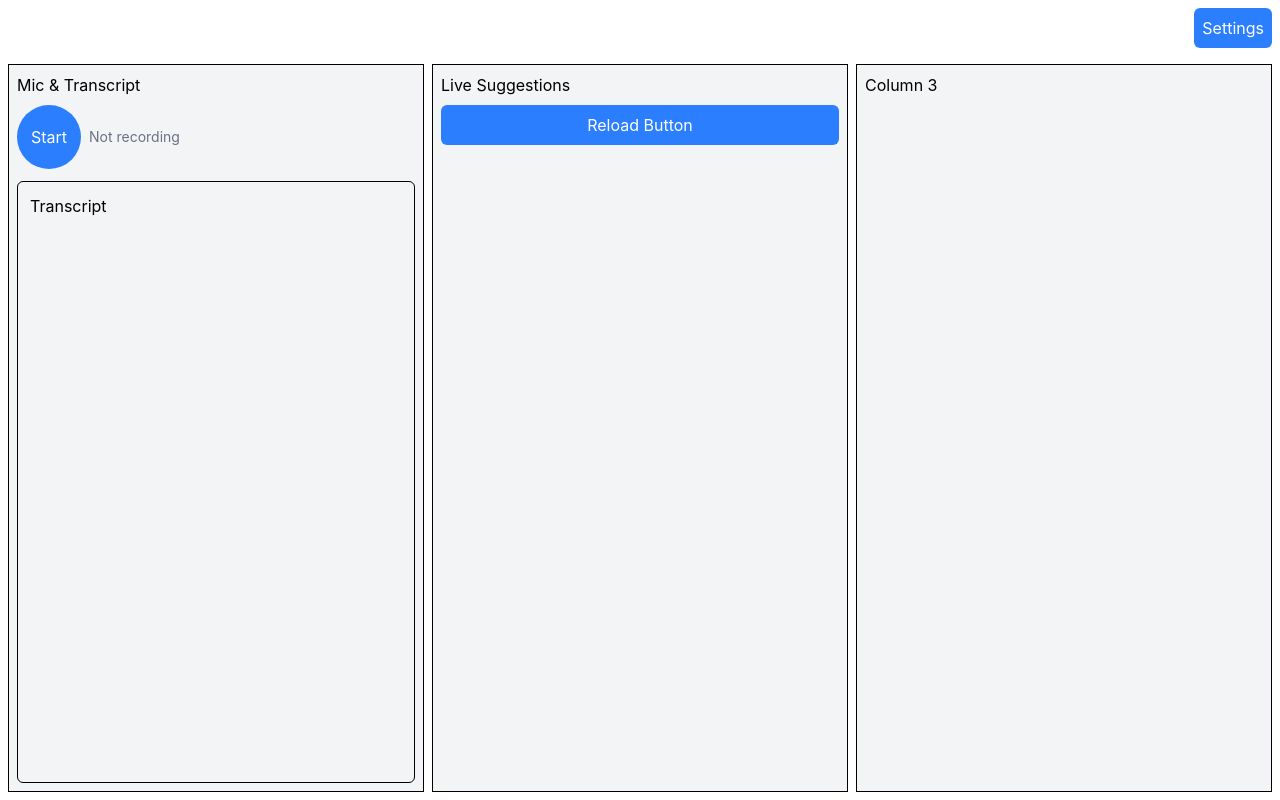
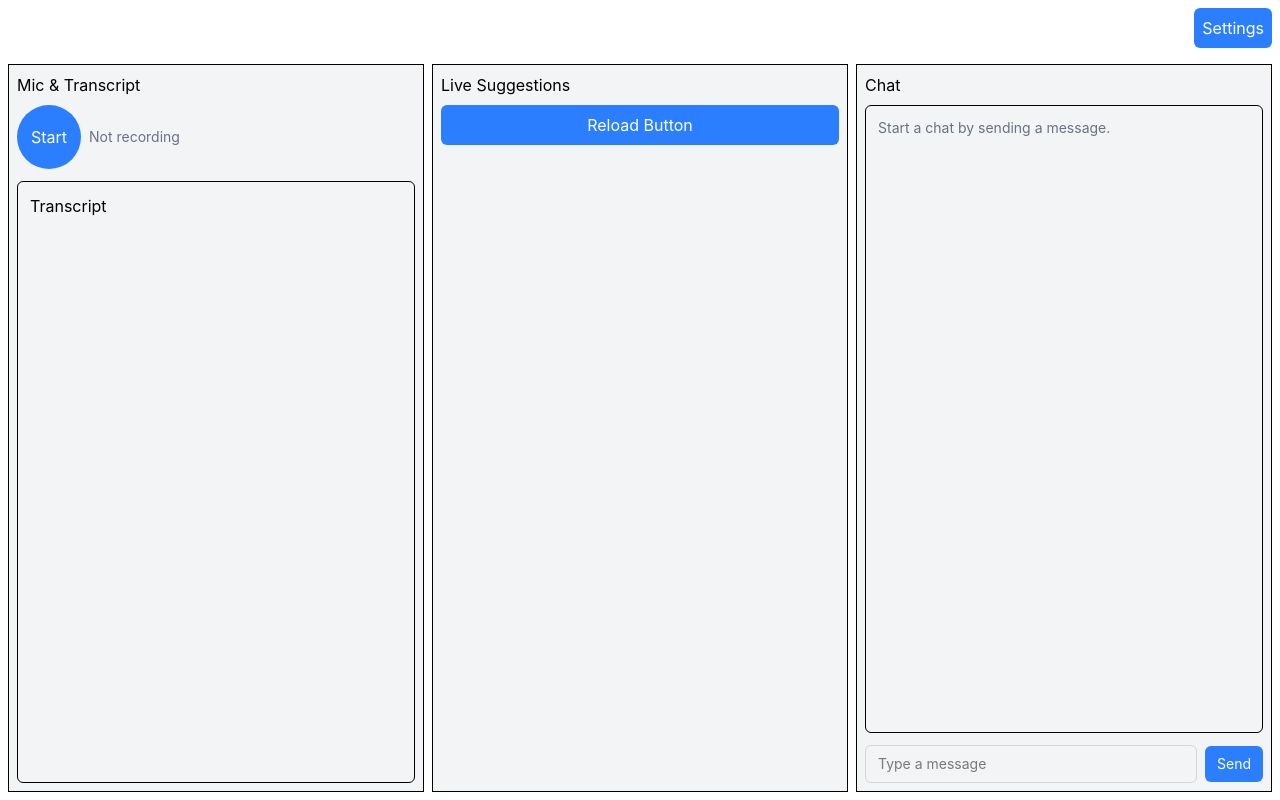
Before and after one commit to cuzethan/twinmind-takehome, a React (Vite) app in the folder app/: page / in a window 1280 px wide. Built offline with nearby package versions, Linux system fonts and the light colour scheme.

Commit message:
created chat panel with chatgpt model

```diff
--- a/app/src/App.tsx
+++ b/app/src/App.tsx
@@ -3,7 +3,8 @@ import Column from './assets/Column';
 import SettingsModal from './assets/SettingsModal';
 import MicTranscriptPanel from './assets/MicTranscriptPanel';
 import LiveSuggestionsPanel from './assets/LiveSuggestionsPanel';
-import type { SuggestionBatch } from './types';
+import ChatPanel from './assets/ChatPanel';
+import type { ChatMessage, SuggestionBatch } from './types';
 
 import './index.css'
 
@@ -18,6 +19,8 @@ export default function App() {
   >([]);
 
   const [suggestionBatches, setSuggestionBatches] = useState<SuggestionBatch[]>([]);
+  const [chatMessages, setChatMessages] = useState<ChatMessage[]>([]);
+  const [isChatLoading, setIsChatLoading] = useState(false);
 
   const openSettings = () => {
     setIsSettingsOpen(true);
@@ -51,7 +54,15 @@ export default function App() {
           setSuggestionBatches={setSuggestionBatches}
           />
         </Column>
-        <Column title="Column 3" />
+        <Column title="Chat">
+          <ChatPanel
+            groqApiKey={groqkey}
+            chatMessages={chatMessages}
+            setChatMessages={setChatMessages}
+            isChatLoading={isChatLoading}
+            setIsChatLoading={setIsChatLoading}
+          />
+        </Column>
       </main>
 
       <SettingsModal
--- /dev/null
+++ b/app/src/assets/ChatPanel.tsx
@@ -0,0 +1,147 @@
+import { useEffect, useRef, useState } from 'react';
+import type { ChatMessage } from '../types';
+
+type ChatPanelProps = {
+  groqApiKey: string;
+  chatMessages: ChatMessage[];
+  setChatMessages: React.Dispatch<React.SetStateAction<ChatMessage[]>>;
+  isChatLoading: boolean;
+  setIsChatLoading: React.Dispatch<React.SetStateAction<boolean>>;
+};
+
+export default function ChatPanel({
+  groqApiKey,
+  chatMessages,
+  setChatMessages,
+  isChatLoading,
+  setIsChatLoading,
+}: ChatPanelProps) {
+  const [draft, setDraft] = useState('');
+  const [errorMessage, setErrorMessage] = useState('');
+  const messagesContainerRef = useRef<HTMLDivElement | null>(null);
+
+  useEffect(() => {
+    if (!messagesContainerRef.current) {
+      return;
+    }
+    messagesContainerRef.current.scrollTop = messagesContainerRef.current.scrollHeight;
+  }, [chatMessages, isChatLoading]);
+
+  const handleSend = async () => {
+    const content = draft.trim();
+    if (!content || isChatLoading) {
+      return;
+    }
+    if (!groqApiKey) {
+      setErrorMessage('Add your Groq API key in Settings first.');
+      return;
+    }
+
+    setErrorMessage('');
+    setDraft('');
+
+    const userMessage: ChatMessage = {
+      id: `${Date.now()}-${Math.random().toString(16).slice(2)}`,
+      role: 'user',
+      content,
+      timestamp: new Date().toLocaleTimeString(),
+    };
+
+    const nextMessages = [...chatMessages, userMessage];
+    setChatMessages(nextMessages);
+    setIsChatLoading(true);
+
+    try {
+      const response = await fetch('https://api.groq.com/openai/v1/chat/completions', {
+        method: 'POST',
+        headers: {
+          'Content-Type': 'application/json',
+          Authorization: `Bearer ${groqApiKey}`,
+        },
+        body: JSON.stringify({
+          model: 'openai/gpt-oss-120b',
+          messages: nextMessages.map((message) => ({
+            role: message.role,
+            content: message.content,
+          })),
+        }),
+      });
+
+      if (!response.ok) {
+        throw new Error('Failed to get assistant response.');
+      }
+
+      const data = await response.json();
+      const assistantContent = data.choices?.[0]?.message?.content?.trim();
+
+      if (!assistantContent) {
+        throw new Error('Assistant returned an empty response.');
+      }
+
+      const assistantMessage: ChatMessage = {
+        id: `${Date.now()}-${Math.random().toString(16).slice(2)}`,
+        role: 'assistant',
+        content: assistantContent,
+        timestamp: new Date().toLocaleTimeString(),
+      };
+
+      setChatMessages((prev) => [...prev, assistantMessage]);
+    } catch (error) {
+      setErrorMessage(error instanceof Error ? error.message : 'Unknown error while chatting.');
+    } finally {
+      setIsChatLoading(false);
+    }
+  };
+
+  const handleKeyDown = async (event: React.KeyboardEvent<HTMLInputElement>) => {
+    if (event.key === 'Enter') {
+      event.preventDefault();
+      await handleSend();
+    }
+  };
+
+  return (
+    <div className="flex h-full min-h-0 flex-col gap-3">
+      <div
+        ref={messagesContainerRef}
+        className="min-h-0 flex-1 space-y-2 overflow-y-auto rounded-md border p-3"
+      >
+        {chatMessages.length === 0 ? (
+          <p className="text-sm text-gray-500">Start a chat by sending a message.</p>
+        ) : (
+          chatMessages.map((message) => (
+            <div key={message.id} className="rounded-md border border-gray-200 p-2">
+              <p className="text-xs font-semibold uppercase text-gray-500">
+                {message.role} · {message.timestamp}
+              </p>
+              <p className="text-sm">{message.content}</p>
+            </div>
+          ))
+        )}
+        {isChatLoading && <p className="text-sm text-gray-500">Assistant is thinking...</p>}
+      </div>
+
+      {errorMessage && <p className="text-sm text-red-600">{errorMessage}</p>}
+
+      <div className="flex items-center gap-2">
+        <input
+          type="text"
+          value={draft}
+          onChange={(event) => setDraft(event.target.value)}
+          onKeyDown={handleKeyDown}
+          placeholder="Type a message"
+          className="w-full rounded-md border border-gray-300 px-3 py-2 text-sm outline-none focus:border-blue-500"
+          disabled={isChatLoading}
+        />
+        <button
+          type="button"
+          onClick={handleSend}
+          disabled={isChatLoading}
+          className="rounded-md bg-blue-500 px-3 py-2 text-sm text-white hover:bg-blue-600 disabled:cursor-not-allowed disabled:opacity-60 cursor-pointer"
+        >
+          Send
+        </button>
+      </div>
+    </div>
+  );
+}
--- a/app/src/types.ts
+++ b/app/src/types.ts
@@ -1,9 +1,18 @@
 export type SuggestionBatch = {
-timestamp: string;
-suggestions: Suggestion[];
+    timestamp: string;
+    suggestions: Suggestion[];
 }
 
-type Suggestion = {
-type: 'question to ask' | 'talking point' | 'answer' | 'fact-check';
-text: string;
+export type Suggestion = {
+    type: 'question to ask' | 'talking point' | 'answer' | 'fact-check';
+    text: string;
 }
+
+export type ChatRole = 'user' | 'assistant';
+
+export type ChatMessage = {
+    id: string;
+    role: ChatRole;
+    content: string;
+    timestamp: string;
+}
```
